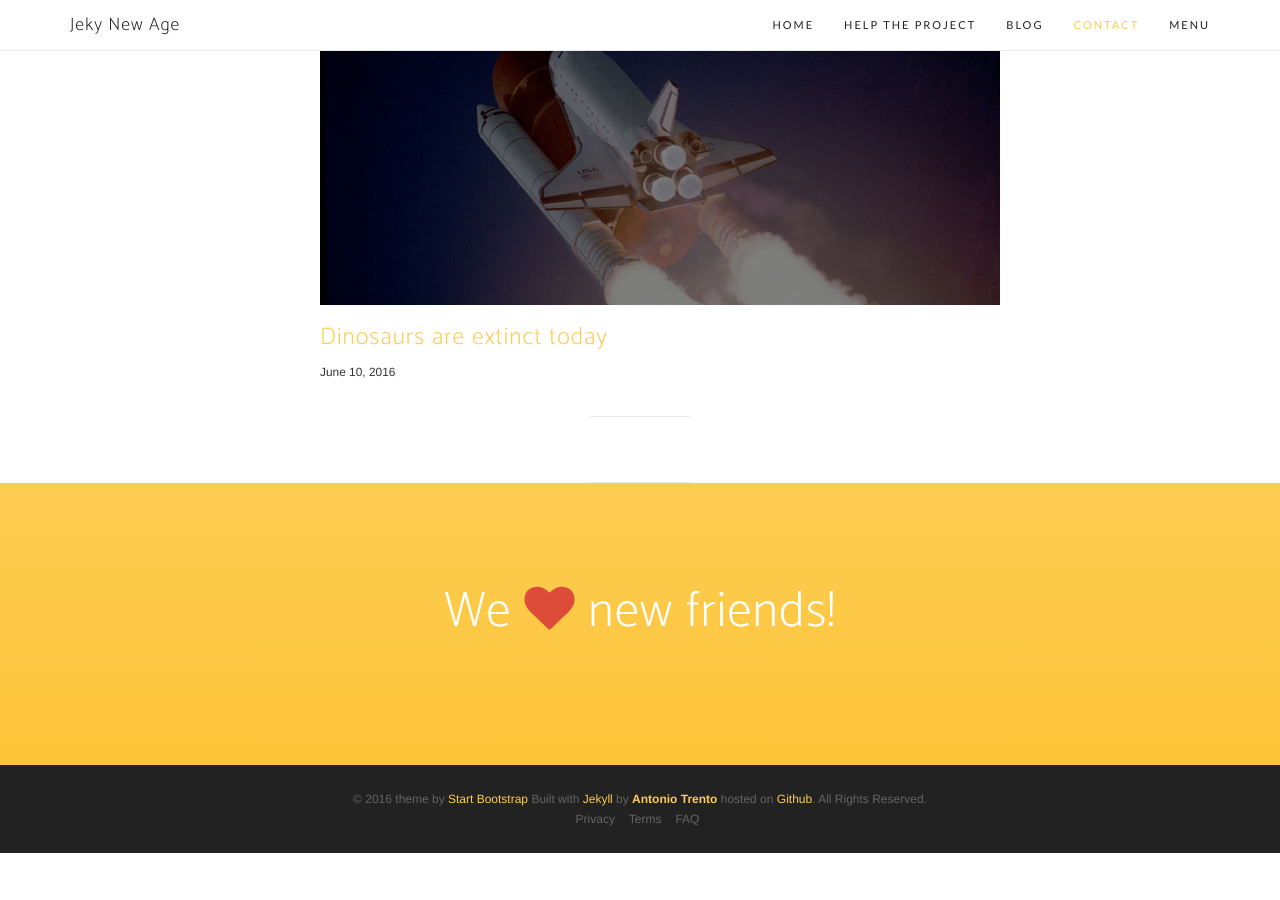
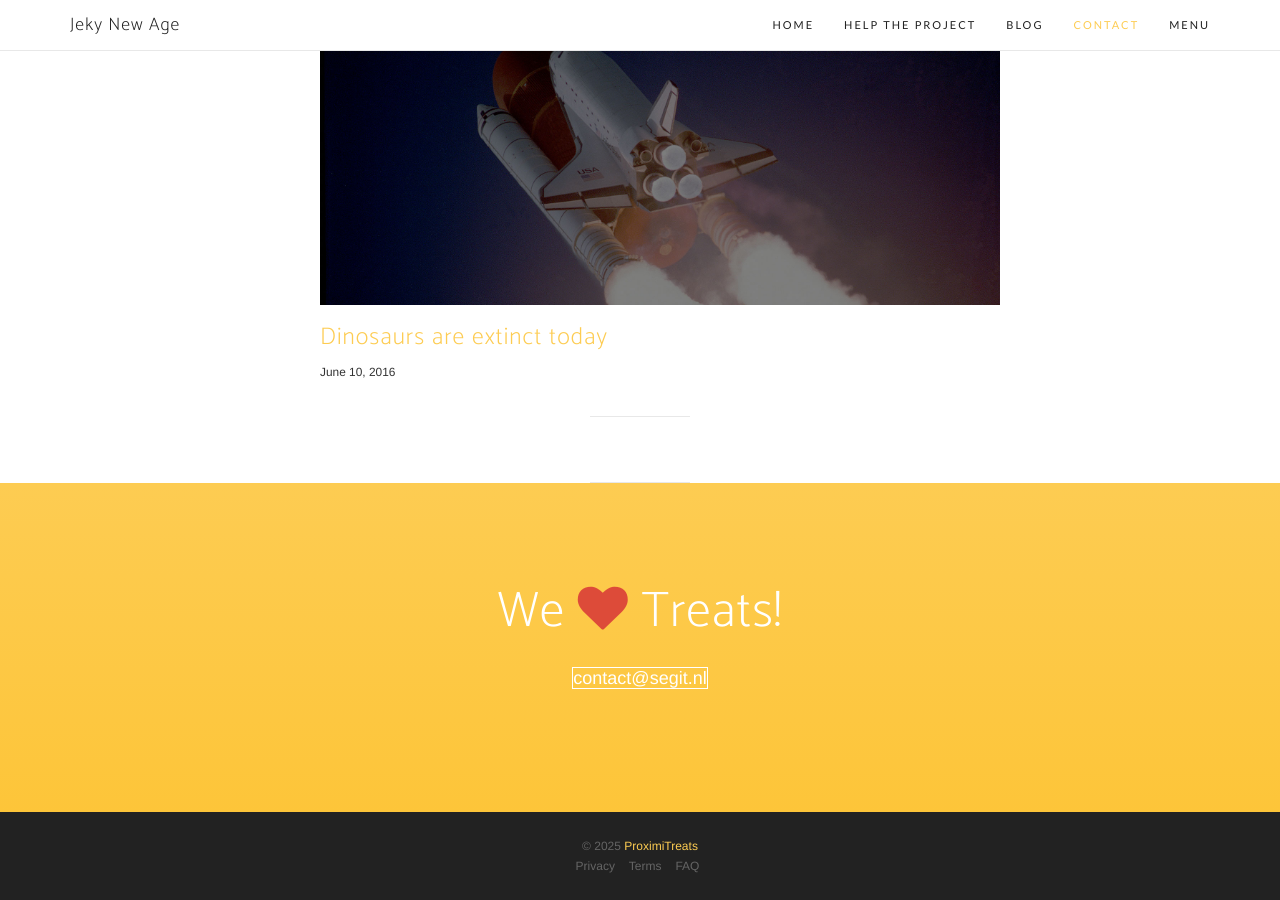
Before and after one commit to SEGVeenstra/proximitreats-website, a Jekyll site: the page built from blog.html, in a window 1280 px wide and 900 px high, scrolled down 2792 px. Built offline with Jekyll 4.4.1, drawn with Linux system fonts in a browser that asks for light colours; nearby versions of some CDN libraries; some web fonts are replaced; before the commit the page ends 3645 px from its top, so only the background shows below that.

```diff
--- a/_includes/call-to-action.html
+++ b/_includes/call-to-action.html
@@ -2,7 +2,7 @@
     <div class="container">
         <div class="row">
             <div class="col-md-8 col-md-offset-2">
-                <h2 class="section-heading">Begin met volgen!</h2>
+                <h2 class="section-heading">Begin met volgen!<br>(Binnenkort beschikbaar!)</h2>
                 <p>Download nu de app en ontvang meldingen wanneer je favoriete mobiele verkopers in de buurt zijn.</p>
                 <div class="badges">
                     <a class="badge-link" href="#"><img src="/img/google-play-badge.svg" alt=""></a>
--- a/_includes/contact.html
+++ b/_includes/contact.html
@@ -1,13 +1,13 @@
-
-<section id="contact" class="contact bg-primary">
+<section id="contact" class="contact bg-primary text-center">
     <div class="container">
-        <h2>We <i class="fa fa-heart"></i> new friends!</h2>
+        <h2>We <i class="fa fa-heart"></i> Treats!</h2>
         <ul class="list-inline list-social">
             {% for network in site.social %}
             <li class="social-{{ network.title }}">
-                <a href="{{ network.url }}" class="btn-social btn-outline"><i class="fa fa-fw fa-{{ network.title }}"></i></a>
+                <a href="{{ network.url }}" class="btn-social btn-outline"><i
+                        class="fa fa-fw fa-{{ network.title }}"></i></a>
             </li>
-        {% endfor %}
+            {% endfor %}
         </ul>
         <!-- <ul class="list-inline list-social">
             <li class="social-twitter">
@@ -21,10 +21,11 @@
             </li>
         </ul> -->
     </div>
+    <p><a class="btn-outline" href="mailto:contact@segit.nl">contact@segit.nl</a></p>
 </section>
 <footer>
     <div class="container">
-        <p>&copy; 2016 theme by <a rel="nofollow" target="blank" href="https://startbootstrap.com/template-overviews/new-age/">Start Bootstrap</a> Built with <a target="_blank" rel="nofollow" href="https://jekyllrb.com/">Jekyll</a> by <a target="_blank" href="https://antoniotrento.net"><b>Antonio Trento</b></a> hosted on <a target="_blank" rel="nofollow" href="https://github.com/jekynewage/jekynewage.github.io">Github</a>. All Rights Reserved.</p>
+        <p>&copy; 2025 <a rel="nofollow" target="_self" href="https://proximitreats.com">ProximiTreats</a></p>
         <ul class="list-inline">
             <li>
                 <a href="#">Privacy</a>
--- a/_includes/header.html
+++ b/_includes/header.html
@@ -11,11 +11,11 @@
             </div>
             <div class="col-sm-5">
                 <div class="device-container">
-                    <div class="device-mockup iphone6_plus portrait white">
+                    <div class="device-mockup galaxy_s5 portrait">
                         <div class="device">
                             <div class="screen">
                                 <!-- Demo image for screen mockup, you can put an image here, some HTML, an animation, video, or anything else! -->
-                                <img src="/img/demo-screen-1.jpg" class="img-responsive" alt="">
+                                <img src="/img/screenshots/proximitreats.search.app.jpg" class="img-responsive" alt="">
                             </div>
                             <div class="button">
                                 <!-- You can hook the "home button" to some JavaScript events or just remove it -->
--- a/_includes/nav.html
+++ b/_includes/nav.html
@@ -19,12 +19,6 @@
                     <a class="page-scroll" href="#features">Features</a>
                 </li>
                 <li>
-                    <a class="page-scroll" href="#portfolio">Portfolio</a>
-                </li>
-                <li>
-                    <a class="page-scroll" href="#why">Why</a>
-                </li>
-                <li>
                     <a class="page-scroll" href="#contact">Contact</a>
                 </li>
                 <!-- <li>
```
Also changed, not shown: _includes/services.html (+22 -22 lines), _layouts/front.html (+4 -4 lines), img/screenshots/proximitreats.search.app.jpg (added).
